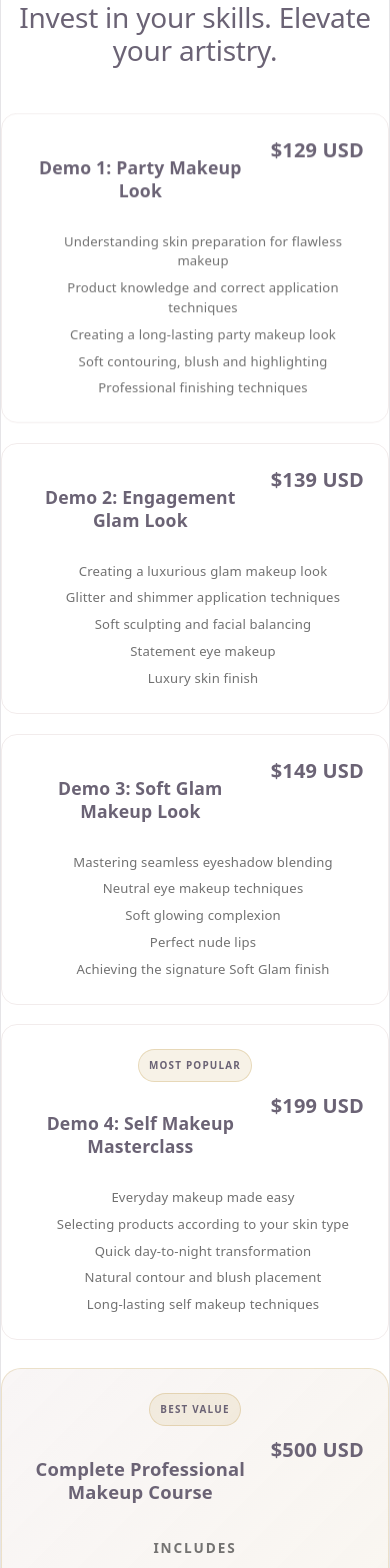
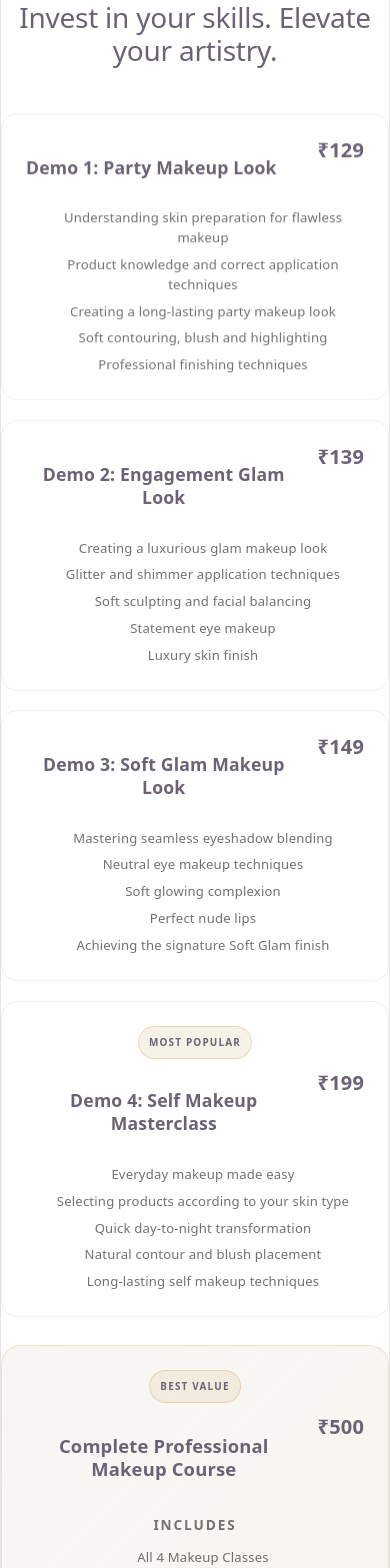
Before and after one commit to professorSergio12/PORTFOLIO, a React (Vite) app: page /makeup-artist in a window 390 px wide. Shown: the part 4600-6168 px from the top of the page. Built offline with nearby package versions, Linux system fonts and the light colour scheme; the HTML template or start-up script is replaced by a standard one; a web font is replaced by a local one.

Commit message:
make the site responsive

```diff
--- a/src/components/makeupArtist/ContactSection.jsx
+++ b/src/components/makeupArtist/ContactSection.jsx
@@ -3,8 +3,8 @@ import ArchedFrame from '../common/ArchedFrame'
 import PillButton from '../common/PillButton'
 import './ContactSection.css'
 
-export default function ContactSection({ contact, portrait, gallery }) {
-  const sideImages = [gallery[0]?.imageFull, gallery[4]?.imageFull]
+export default function ContactSection({ contact }) {
+  const sideImages = contact.sideImages ?? []
   const ctaLabel = contact.cta ?? 'Book a Session'
   const footerText = contact.footer ?? '© 2026 — Makeup Artist & Wedding Planner'
 
--- a/src/components/makeupArtist/ReelsSection.jsx
+++ b/src/components/makeupArtist/ReelsSection.jsx
@@ -37,7 +37,7 @@ function ReelCard({ reel, isPlaying, onPlay, onStop }) {
         }}
         role="button"
         tabIndex={0}
-        aria-label={`${isPlaying ? 'Pause' : 'Play'} ${reel.label || 'reel'}`}
+        aria-label={isPlaying ? 'Pause reel' : 'Play reel'}
       >
         <video
           ref={videoRef}
@@ -56,7 +56,6 @@ function ReelCard({ reel, isPlaying, onPlay, onStop }) {
           </svg>
         </span>
       </div>
-      {reel.label && <p className="reels-section__label">{reel.label}</p>}
     </article>
   )
 }
--- a/src/data/makeupArtist.js
+++ b/src/data/makeupArtist.js
@@ -48,7 +48,7 @@ export const makeupArtistData = {
   services: [
     {
       name: 'Demo 1: Party Makeup Look',
-      price: '$129 USD',
+      price: '₹129',
       highlights: [
         'Understanding skin preparation for flawless makeup',
         'Product knowledge and correct application techniques',
@@ -59,7 +59,7 @@ export const makeupArtistData = {
     },
     {
       name: 'Demo 2: Engagement Glam Look',
-      price: '$139 USD',
+      price: '₹139',
       highlights: [
         'Creating a luxurious glam makeup look',
         'Glitter and shimmer application techniques',
@@ -70,7 +70,7 @@ export const makeupArtistData = {
     },
     {
       name: 'Demo 3: Soft Glam Makeup Look',
-      price: '$149 USD',
+      price: '₹149',
       highlights: [
         'Mastering seamless eyeshadow blending',
         'Neutral eye makeup techniques',
@@ -81,7 +81,7 @@ export const makeupArtistData = {
     },
     {
       name: 'Demo 4: Self Makeup Masterclass',
-      price: '$199 USD',
+      price: '₹199',
       badge: 'Most Popular',
       highlights: [
         'Everyday makeup made easy',
@@ -96,7 +96,7 @@ export const makeupArtistData = {
   courseBundle: {
     badge: 'Best Value',
     name: 'Complete Professional Makeup Course',
-    price: '$500 USD',
+    price: '₹500',
     includes: [
       'All 4 Makeup Classes',
       'Makeup Theory & Product Knowledge',
@@ -136,5 +136,6 @@ export const makeupArtistData = {
     phone: '+91 6283682424',
     cta: 'Enroll Now',
     footer: '© 2026 — Beauty Maison by Mannat Vig',
+    sideImages: assets.contactImages,
   },
 }
--- a/src/data/makeupArtistAssets.js
+++ b/src/data/makeupArtistAssets.js
@@ -45,6 +45,11 @@ const portraitImages = import.meta.glob(
   { eager: true, import: 'default' },
 )
 
+const contactSideImages = import.meta.glob(
+  '../assets/makeup-artist/gallery/optimized/contact-*.{jpg,jpeg,png,webp}',
+  { eager: true, import: 'default' },
+)
+
 function isPortraitName(name) {
   return /^about-portrait/i.test(name)
 }
@@ -70,11 +75,16 @@ export function loadMakeupArtistAssets() {
 
   const reels = buildReels(entriesFromGlob(reelVideos), posterEntries)
 
+  const optimizedEntries = entriesFromGlob(optimizedImages)
+  const contactLeft = optimizedEntries.find((entry) => entry.name === '9083')
+  const contactRight = pickPreferred(entriesFromGlob(contactSideImages), ['contact-side'])
+
   return {
     heroVideo: heroVideo?.url ?? null,
     portrait: portraitEntry?.url ?? gallery[0]?.imageFull ?? null,
     gallery,
     reels,
     portfolioDetail: buildPortfolioDetail(gallery),
+    contactImages: [contactLeft?.url, contactRight?.url].filter(Boolean),
   }
 }
--- a/src/pages/MakeupArtistPage.jsx
+++ b/src/pages/MakeupArtistPage.jsx
@@ -36,7 +36,7 @@ export default function MakeupArtistPage() {
         section={data.processSection}
         portrait={data.gallery[1]?.imageFull}
       />
-      <ContactSection contact={data.contact} portrait={data.portrait} gallery={data.gallery} />
+      <ContactSection contact={data.contact} />
     </main>
   )
 }
--- a/src/utils/assetLoader.js
+++ b/src/utils/assetLoader.js
@@ -131,7 +131,6 @@ export function buildReels(videos, posters) {
       id: index + 1,
       video: entry.url,
       ...(poster ? { poster, previewTime: 0 } : {}),
-      label: filenameToLabel(entry.name),
     }
   })
 }
```
Also changed, not shown: src/assets/makeup-artist/gallery/optimized/contact-side.jpg (added).
